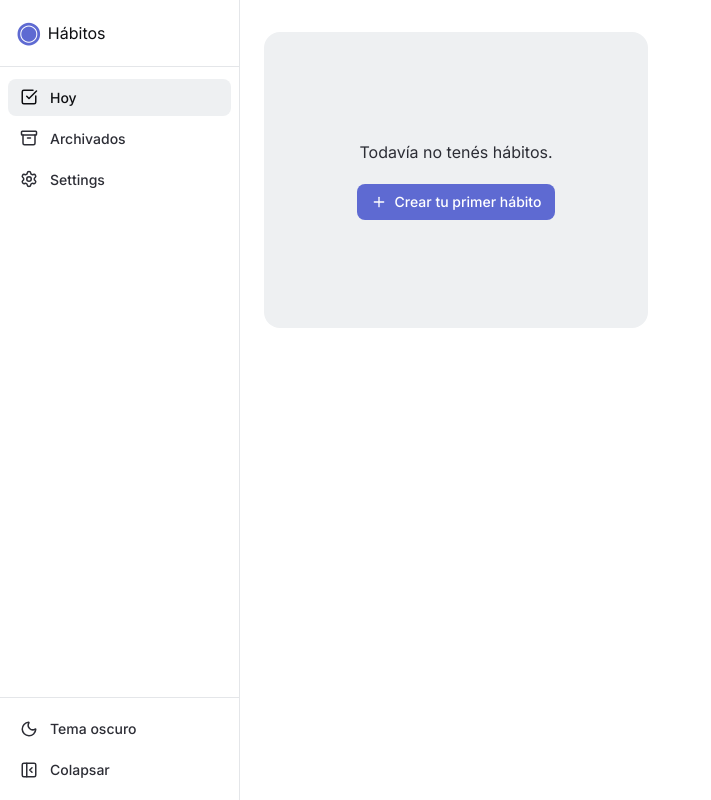
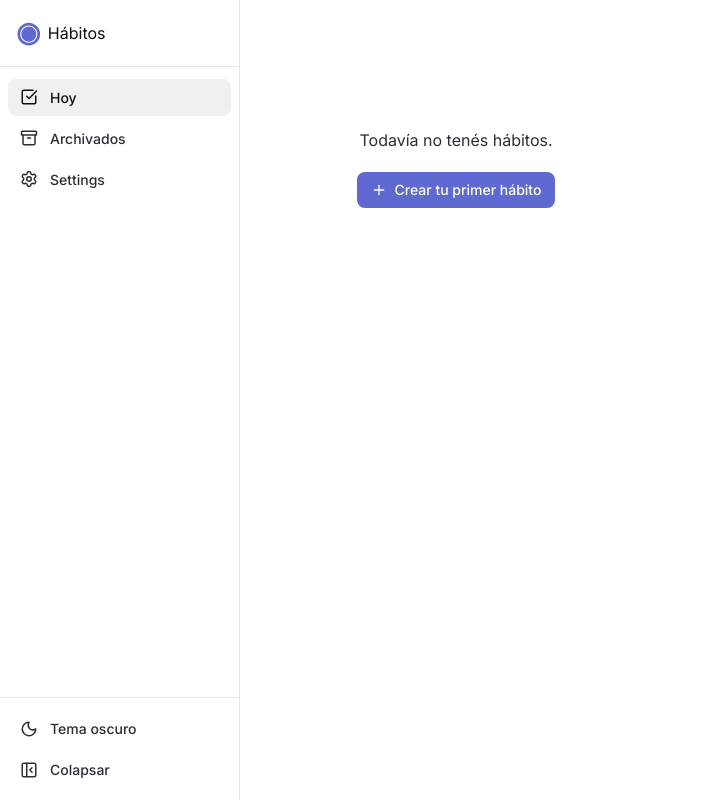
Before and after one commit to ManuCaneva/Habitos, a Vue app: page / in a window 1280 px wide. Shown: the whole page, without its empty margins (0-711 px from the left). Built offline with nearby package versions, Linux system fonts and the light colour scheme.

Commit message:
refactor(today): stack glass cards in TodayView

```diff
--- a/src/views/TodayView.vue
+++ b/src/views/TodayView.vue
@@ -15,7 +15,7 @@ const logs = computed(() => habits.logs);
   <div class="w-full max-w-sm" data-testid="habits-panel">
     <div
       data-testid="habits-container"
-      class="bg-surface-2 rounded-2xl p-3 flex flex-col gap-2"
+      class="flex flex-col gap-2"
     >
       <EmptyState v-if="list.length === 0" />
       <template v-else>
```
Also changed, not shown: 1 other file (tests, documents, lock files or other folders).
